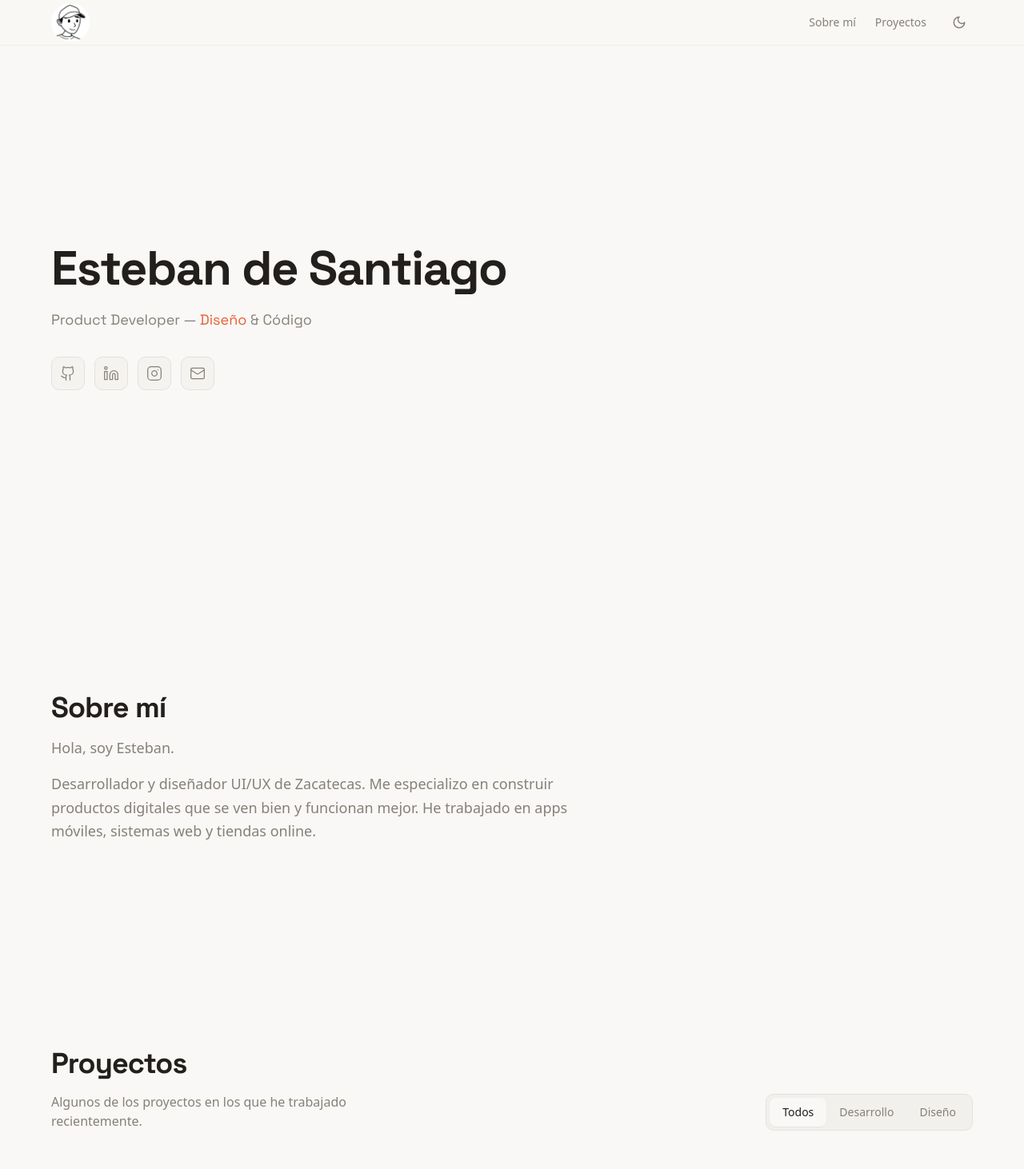
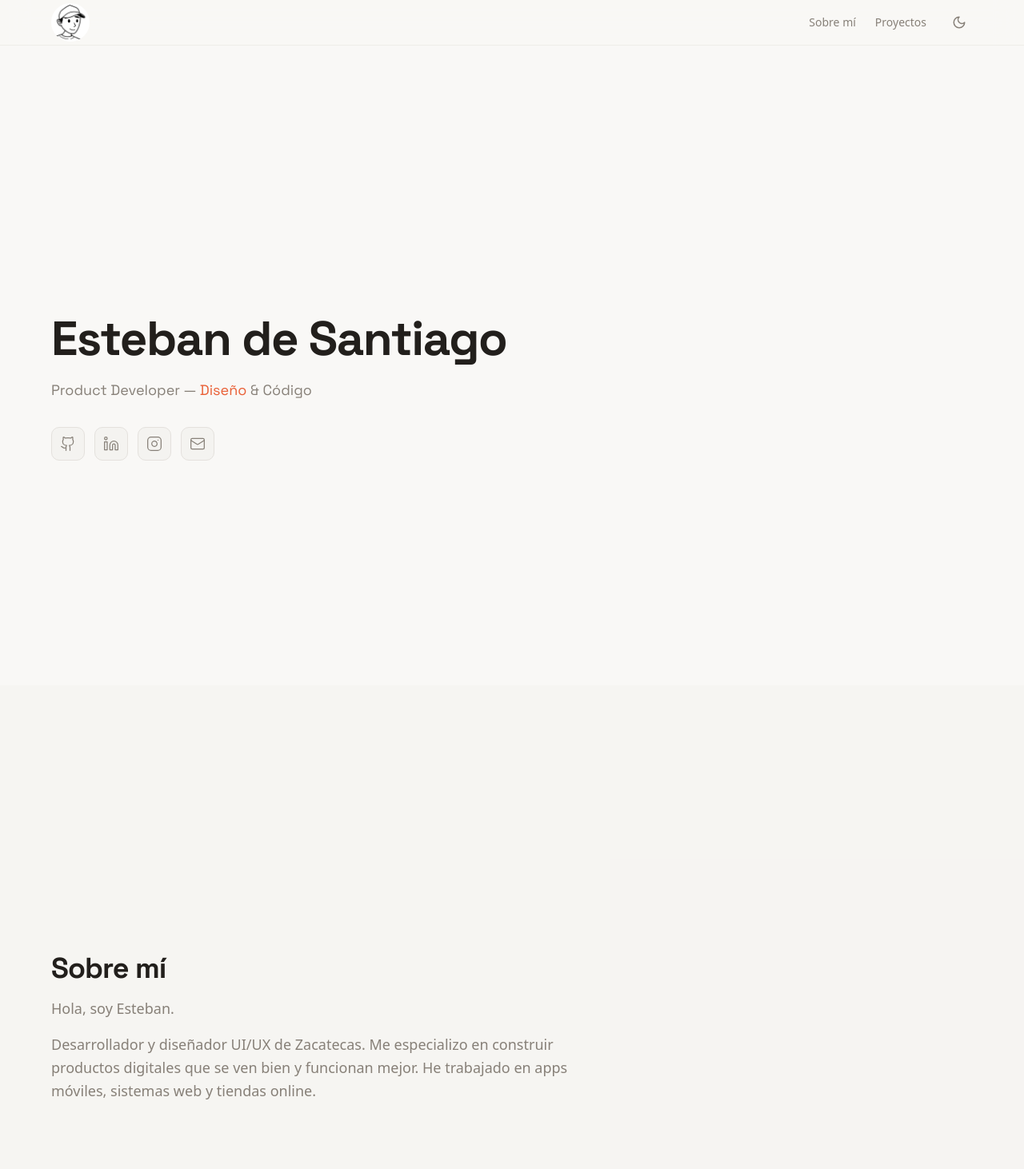
Before and after one commit to stebean/stebean.github.io, a React (Vite) app: page / in a window 1280 px wide. Shown: the top 1462 px of the page at 80% size. Built offline with nearby package versions, Linux system fonts and the light colour scheme; the HTML template or start-up script is replaced by a standard one.

Commit message:
implement full-screen snap scrolling layout and update section styling

```diff
--- a/index.html
+++ b/index.html
@@ -1,5 +1,5 @@
 <!doctype html>
-<html lang="en">
+<html lang="en" class="scroll-smooth snap-y snap-proximity">
 
 <head>
   <meta charset="UTF-8" />
--- a/src/components/AboutSection.tsx
+++ b/src/components/AboutSection.tsx
@@ -2,7 +2,7 @@ import ScrollReveal from "./ScrollReveal";
 
 const AboutSection = () => {
     return (
-        <section className="py-24 md:py-32" id="about">
+        <section className="min-h-[100svh] pt-14 snap-start flex items-center bg-secondary/20" id="about">
             <div className="container">
                 <ScrollReveal>
                     <div className="max-w-2xl">
--- a/src/components/HeroSection.tsx
+++ b/src/components/HeroSection.tsx
@@ -10,7 +10,7 @@ const socials = [
 
 const HeroSection = () => {
   return (
-    <section className="min-h-[85vh] flex items-center">
+    <section className="min-h-[100svh] pt-14 snap-start flex items-center" id="home">
       <div className="container">
         <div className="max-w-2xl space-y-5">
           <motion.h1
--- a/src/components/ProjectsSection.tsx
+++ b/src/components/ProjectsSection.tsx
@@ -157,8 +157,8 @@ const ProjectsSection = () => {
                   <div className="flex flex-wrap items-center gap-1.5 mt-auto pt-4">
                     {/* Badge de categoría */}
                     <span className={`px-2 py-0.5 text-xs font-medium rounded-md border ${project.category === "Diseño"
-                        ? "border-accent/30 text-accent bg-accent/5 hover:bg-accent/10"
-                        : "border-emerald-500/30 text-emerald-600 bg-emerald-500/5 hover:bg-emerald-500/10 dark:text-emerald-400 dark:border-emerald-400/30"
+                      ? "border-accent/30 text-accent bg-accent/5 hover:bg-accent/10"
+                      : "border-emerald-500/30 text-emerald-600 bg-emerald-500/5 hover:bg-emerald-500/10 dark:text-emerald-400 dark:border-emerald-400/30"
                       }`}>
                       {project.category}
                     </span>
--- a/src/pages/Index.tsx
+++ b/src/pages/Index.tsx
@@ -17,7 +17,6 @@ const Index = () => {
         <HeroSection />
         <AboutSection />
         <ProjectsSection />
-
       </main>
       <FooterReveal />
     </div>
```
